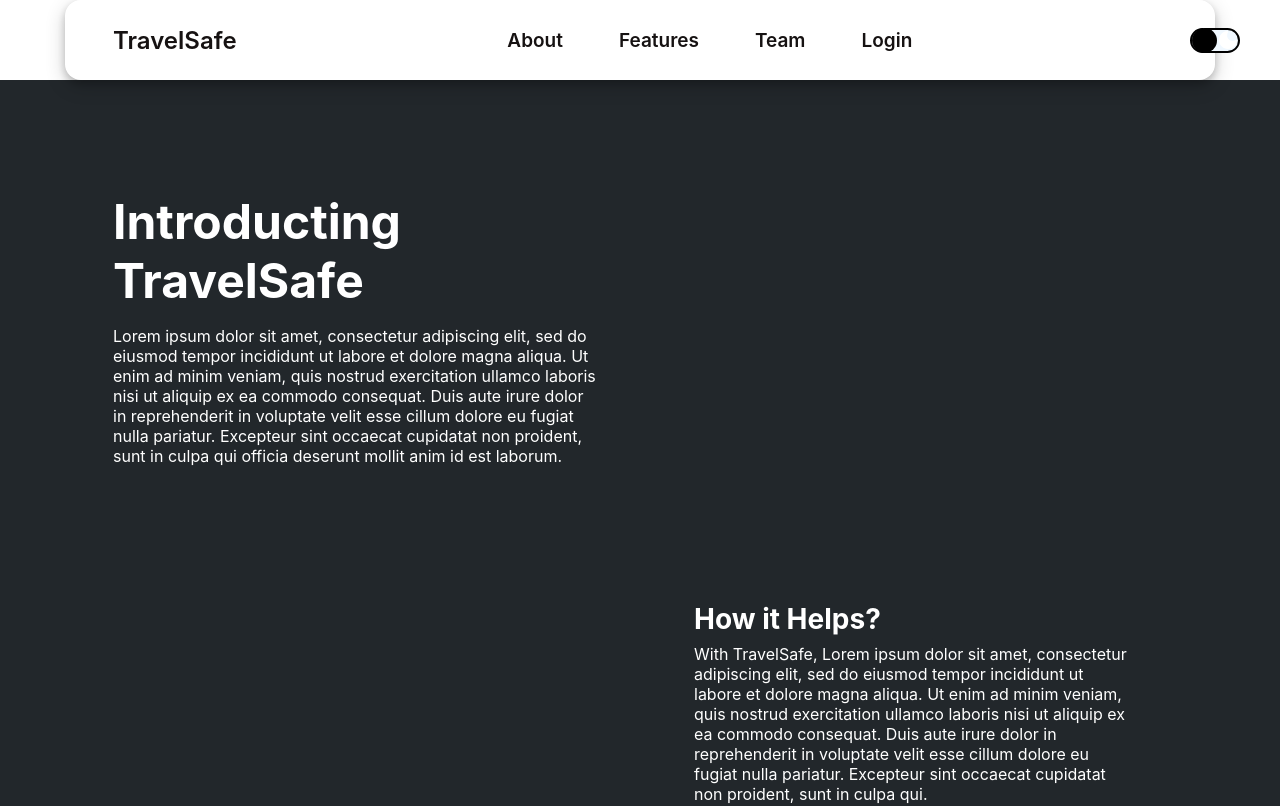
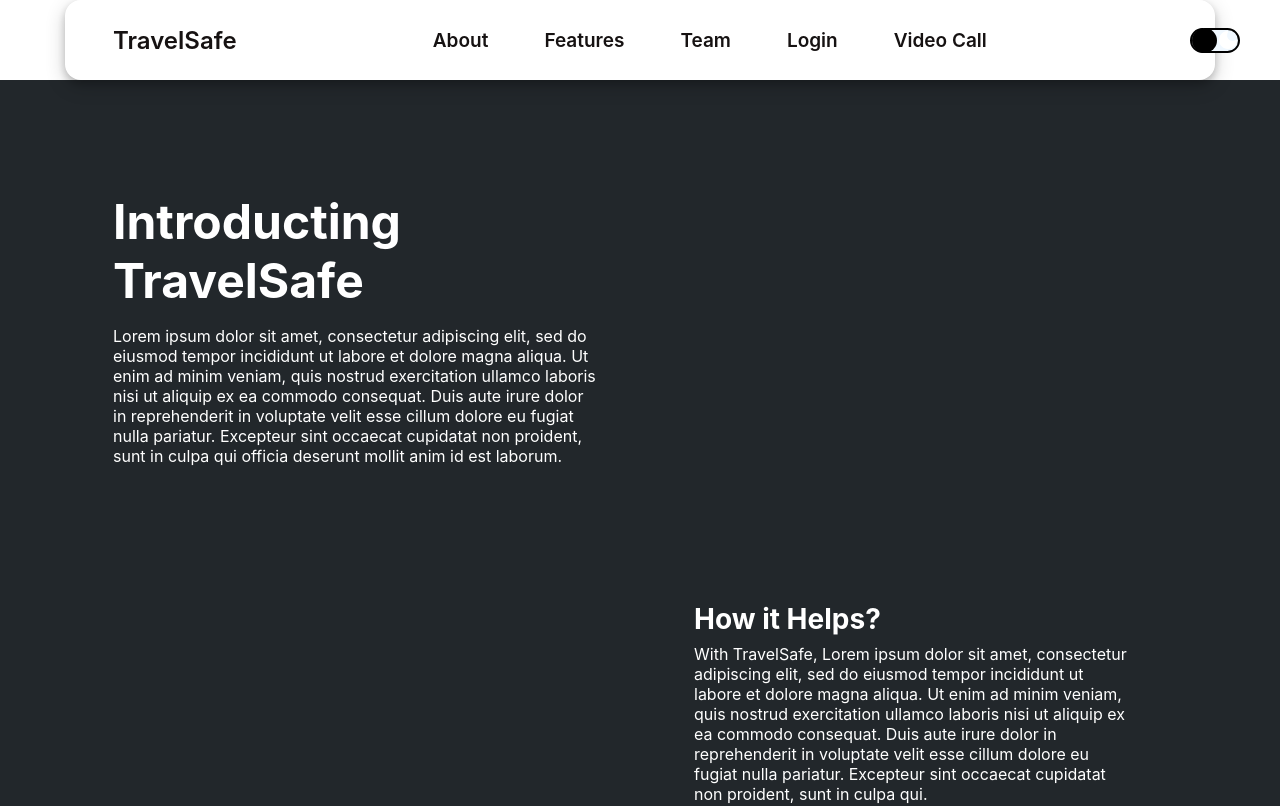
Before and after one commit to i-am-SnehaChauhan/travel-safe, a React (Create React App) app: page / in a window 1280 px wide. Shown: the top 806 px of the page. Built offline with nearby package versions, Linux system fonts and the light colour scheme.

Commit message:
Navbar Video Call Option Added

```diff
--- a/src/Components/Navbar/Navbar.jsx
+++ b/src/Components/Navbar/Navbar.jsx
@@ -15,6 +15,7 @@ const Navbar = () => {
                             <li className="nav__item"><a href='#features' className="nav__link ">Features</a></li>
                             <li className="nav__item"><a href='#team' className="nav__link ">Team</a></li>
                             <li className="nav__item"><a href='/login' className="nav__link ">Login</a></li>
+                            <li className="nav__item"><a href='/videocall' className="nav__link ">Video Call</a></li>
                         </ul>
                         <Toggle />
 
```
